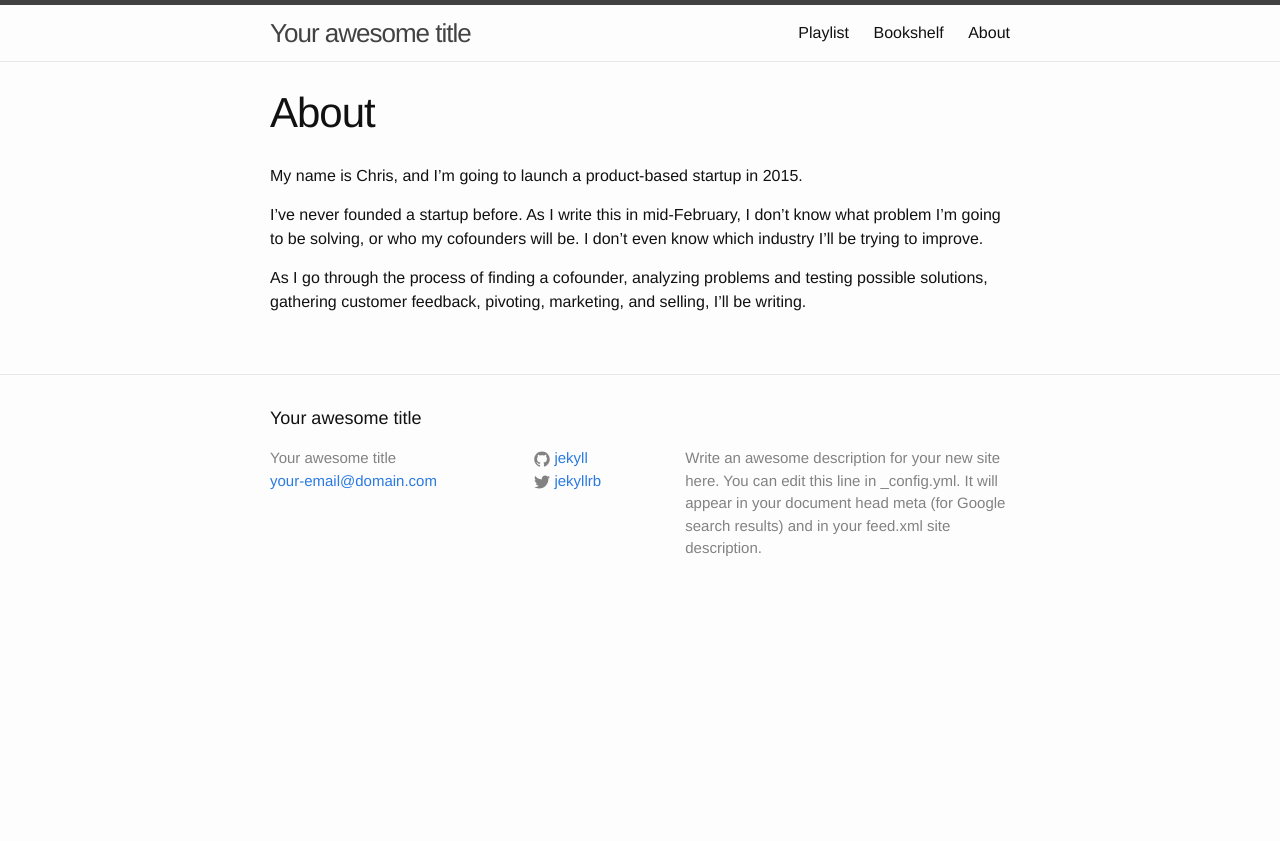
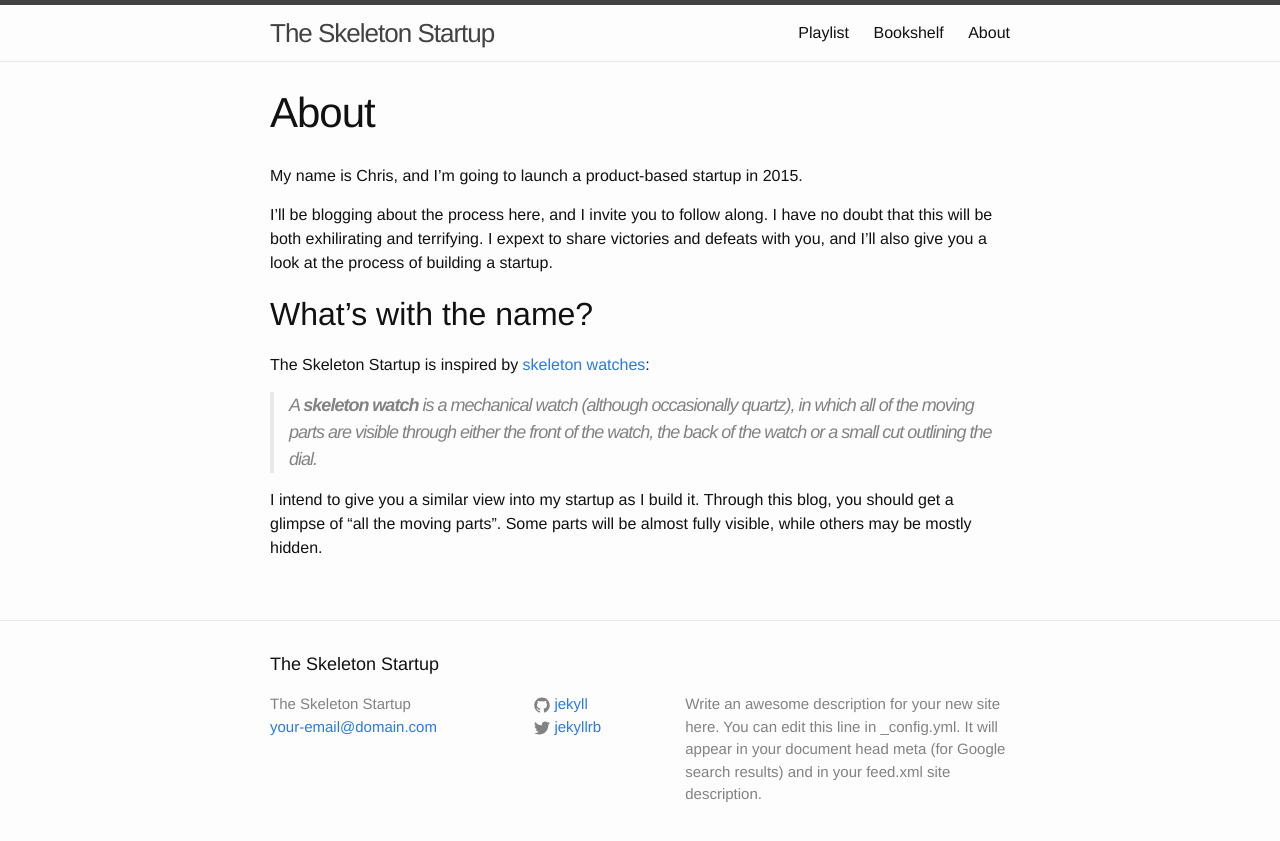
Before and after one commit to ccharles/skeleton-startup, a Jekyll site: the page built from about/index.md, in a window 1280 px wide. Shown: the top 841 px of the page. Built offline with Jekyll 4.4.1, drawn with Linux system fonts in a browser that asks for light colours.

Commit message:
Change title to "The Skeleton Startup"
Update about page accordingly.

```diff
--- a/_config.yml
+++ b/_config.yml
@@ -1,5 +1,5 @@
 # Site settings
-title: Your awesome title
+title: The Skeleton Startup
 email: your-email@domain.com
 description: > # this means to ignore newlines until "baseurl:"
   Write an awesome description for your new site here. You can edit this
--- a/about/index.md
+++ b/about/index.md
@@ -6,6 +6,14 @@ title: About
 
 My name is Chris, and I'm going to launch a product-based startup in 2015.
 
-I've never founded a startup before. As I write this in mid-February, I don't know what problem I'm going to be solving, or who my cofounders will be. I don't even know which industry I'll be trying to improve.
+I'll be blogging about the process here, and I invite you to follow along. I have no doubt that this will be both exhilirating and terrifying. I expext to share victories and defeats with you, and I'll also give you a look at the process of building a startup.
 
-As I go through the process of finding a cofounder, analyzing problems and testing possible solutions, gathering customer feedback, pivoting, marketing, and selling, I'll be writing.
+## What's with the name? ##
+
+The Skeleton Startup is inspired by [skeleton watches][1]:
+
+> A **skeleton watch** is a mechanical watch (although occasionally quartz), in which all of the moving parts are visible through either the front of the watch, the back of the watch or a small cut outlining the dial.
+
+I intend to give you a similar view into my startup as I build it. Through this blog, you should get a glimpse of "all the moving parts". Some parts will be almost fully visible, while others may be mostly hidden.
+
+[1]: http://en.wikipedia.org/wiki/Skeleton_watch
```
